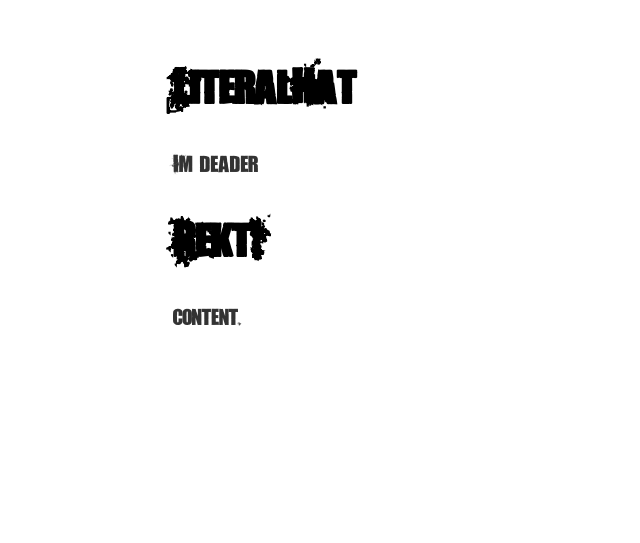
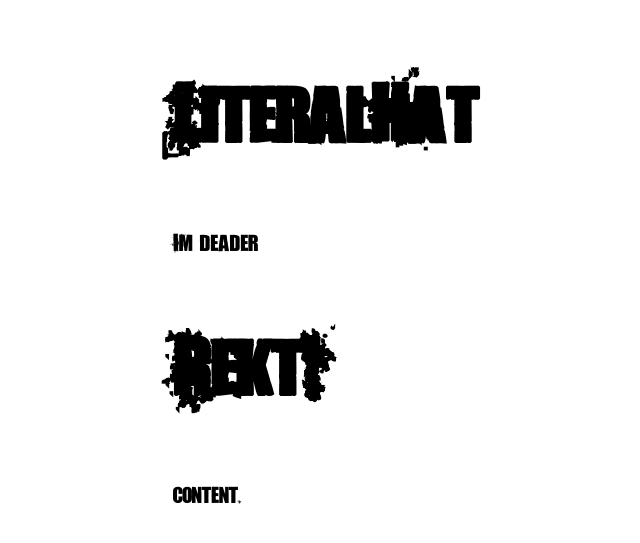
Before and after one commit to LiteralHat/literalhat.github.io, a Jekyll site: the page built from index.html, in a window 1280 px wide. Shown: the top 543 px of the page, without its empty margins (19-659 px from the left). Built offline with Jekyll 4.4.1, drawn with Linux system fonts in a browser that asks for light colours; Markdown is read by kramdown in place of the engine named in the settings.

Commit message:
Update main.css

```diff
--- a/css/main.css
+++ b/css/main.css
@@ -12,12 +12,13 @@ body {
 }
 
 h1 {
-    font-size: 3em;
+    font-size: 5em;
     font-family: 'living_hellregular';
+    line-height: 1.4em;
 }
 p {
     font-family: 'living_hellregular';
     font-size: 1.5em;
     line-height: 1.4em;
-    color: #333;
+    color: ##FF0000;
 }
```
